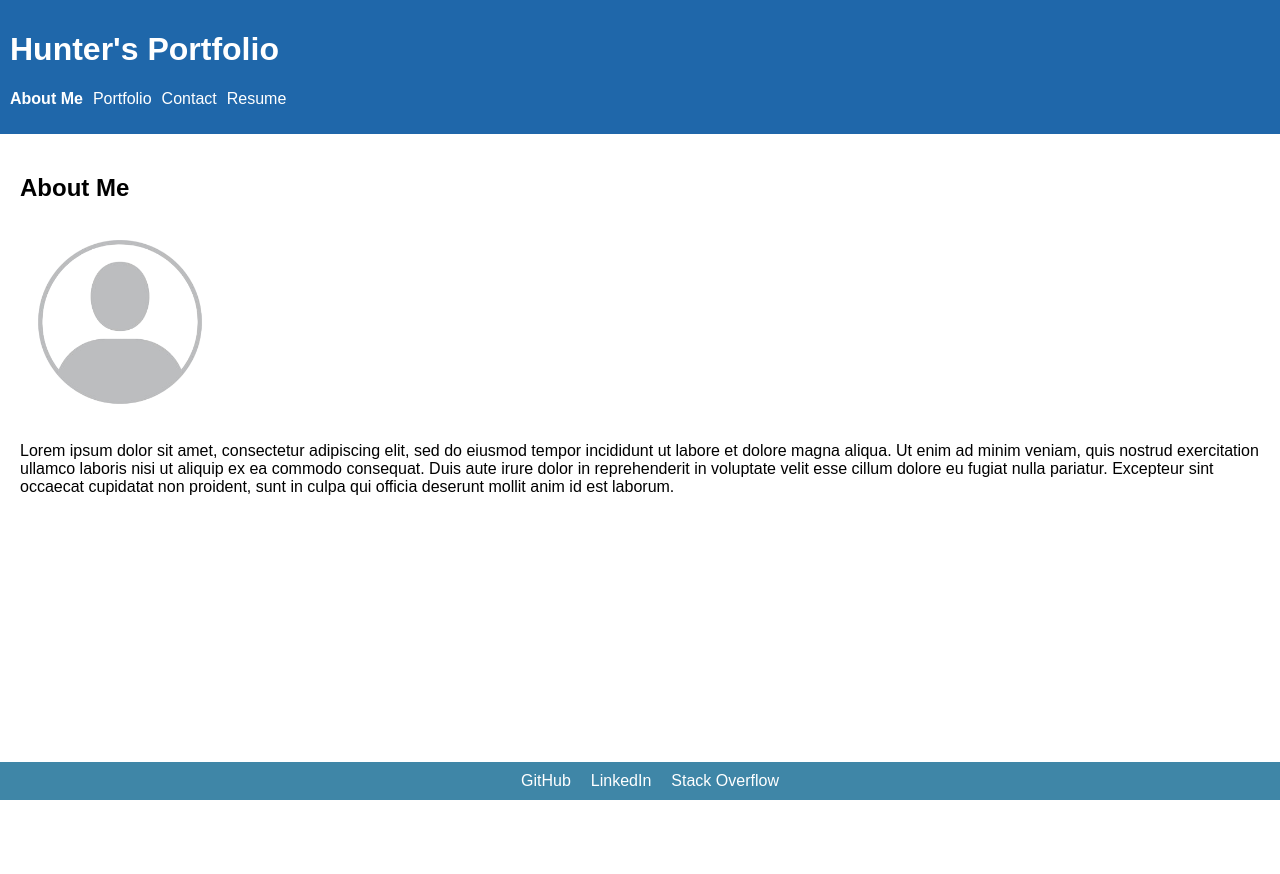
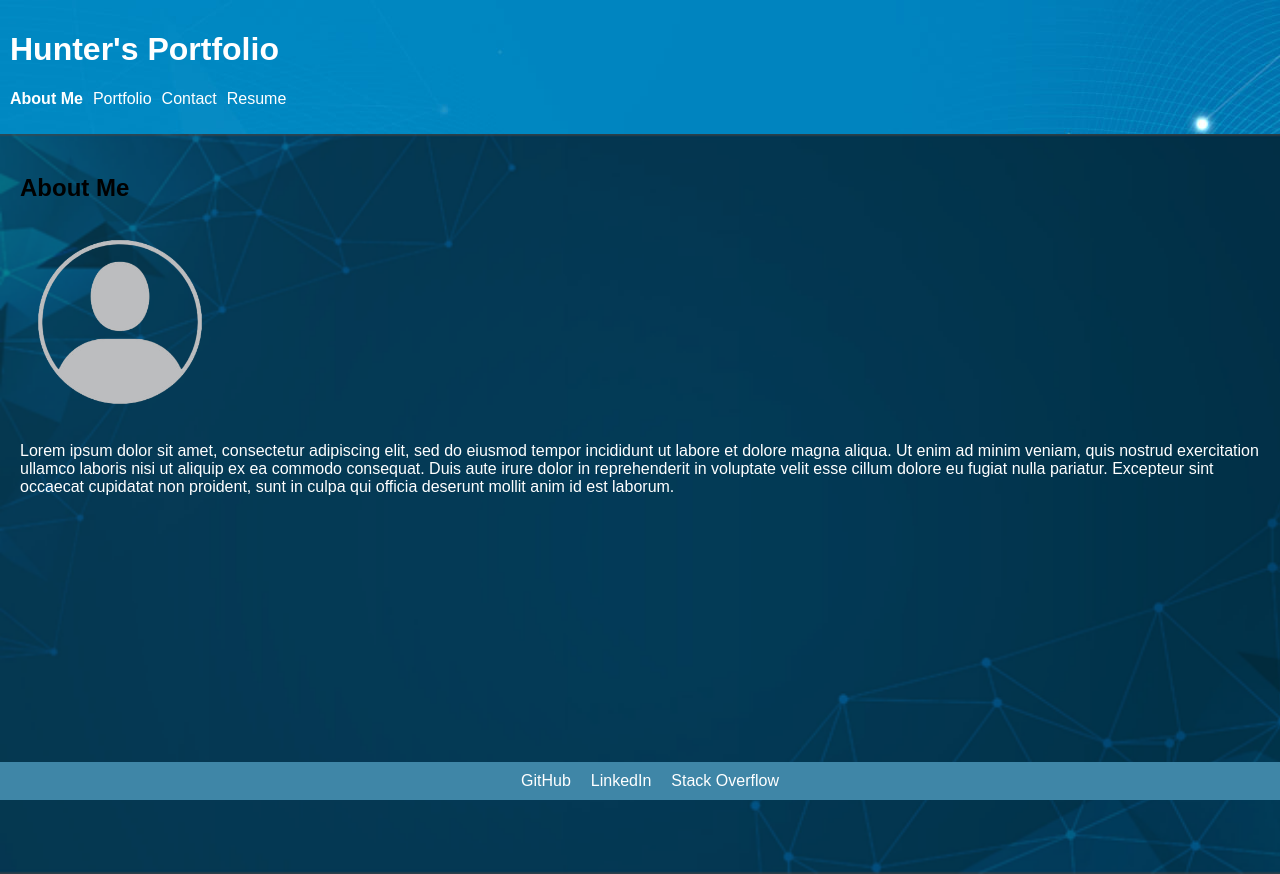
Before and after one commit to RRHunterH/React-Portfolio, a React app in the folder my-portfolio/: page / in a window 1280 px wide. Before the commit the page ends 800 px from the top, so only its background shows below. Built offline with nearby package versions, Linux system fonts and the light colour scheme; the HTML template or start-up script is replaced by a standard one.

Commit message:
added a background to the about me tab

```diff
--- a/my-portfolio/src/components/AboutMe.js
+++ b/my-portfolio/src/components/AboutMe.js
@@ -2,15 +2,14 @@ import React from 'react';
 
 const AboutMe = () => {
   return (
-    <section>
-      <h2>About Me</h2>
-      <div>
-        <img
-          src="/icon.png"
-          alt="Developer's Avatar"
-          style={{ maxWidth: '200px', maxHeight: '200px' }}
-        />
-        <p>Lorem ipsum dolor sit amet, consectetur adipiscing elit, sed do eiusmod tempor incididunt ut labore et dolore magna aliqua. Ut enim ad minim veniam, quis nostrud exercitation ullamco laboris nisi ut aliquip ex ea commodo consequat. Duis aute irure dolor in reprehenderit in voluptate velit esse cillum dolore eu fugiat nulla pariatur. Excepteur sint occaecat cupidatat non proident, sunt in culpa qui officia deserunt mollit anim id est laborum.</p>
+    <section style={{ position: 'relative', minHeight: 'calc(100vh - 100px)', padding: '20px' }}>
+      <div style={{ position: 'absolute', top: 0, left: 0, width: '100%', height: '100%', backgroundImage: `url(${process.env.PUBLIC_URL}/Background.jpg)`, backgroundSize: 'cover' }}></div>
+      <div style={{ position: 'relative', zIndex: 1 }}>
+        <h2>About Me</h2>
+        <div>
+          <img src="/icon.png" alt="Developer's Avatar" style={{ maxWidth: '200px', maxHeight: '200px' }} />
+          <p style={{ color: '#fff' }}>Lorem ipsum dolor sit amet, consectetur adipiscing elit, sed do eiusmod tempor incididunt ut labore et dolore magna aliqua. Ut enim ad minim veniam, quis nostrud exercitation ullamco laboris nisi ut aliquip ex ea commodo consequat. Duis aute irure dolor in reprehenderit in voluptate velit esse cillum dolore eu fugiat nulla pariatur. Excepteur sint occaecat cupidatat non proident, sunt in culpa qui officia deserunt mollit anim id est laborum.</p>
+          </div>
       </div>
     </section>
   );
--- a/my-portfolio/src/components/Header.js
+++ b/my-portfolio/src/components/Header.js
@@ -5,7 +5,7 @@ const Header = () => {
   const location = useLocation();
 
   return (
-    <header>
+    <header style={{ backgroundImage: `url(${process.env.PUBLIC_URL}/Header.jpg)` }}>
       <h1>Hunter's Portfolio</h1>
       <nav>
         <ul>
```
Also changed, not shown: my-portfolio/public/Background.jpg (added), my-portfolio/public/Header.jpg (added).
